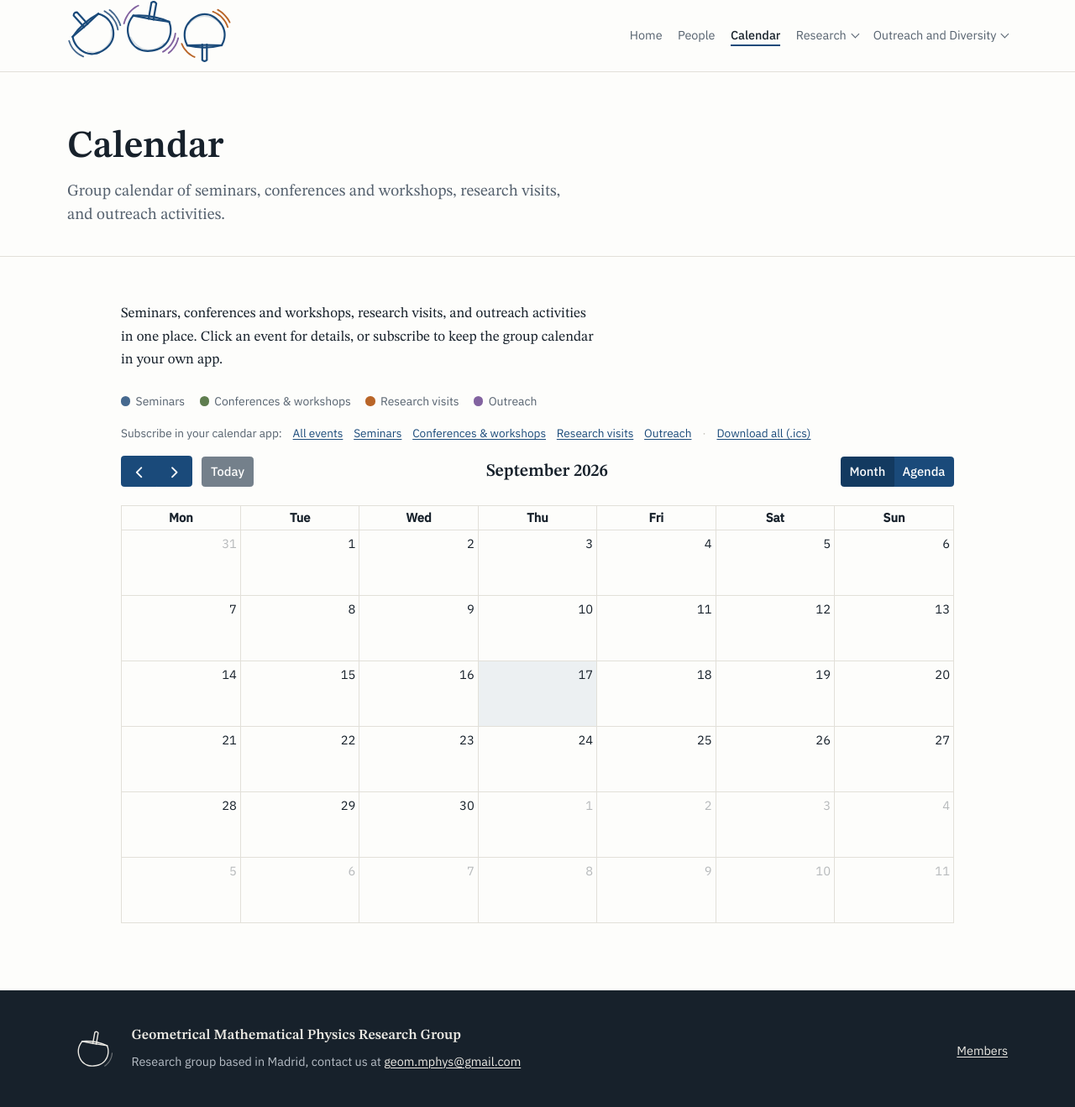
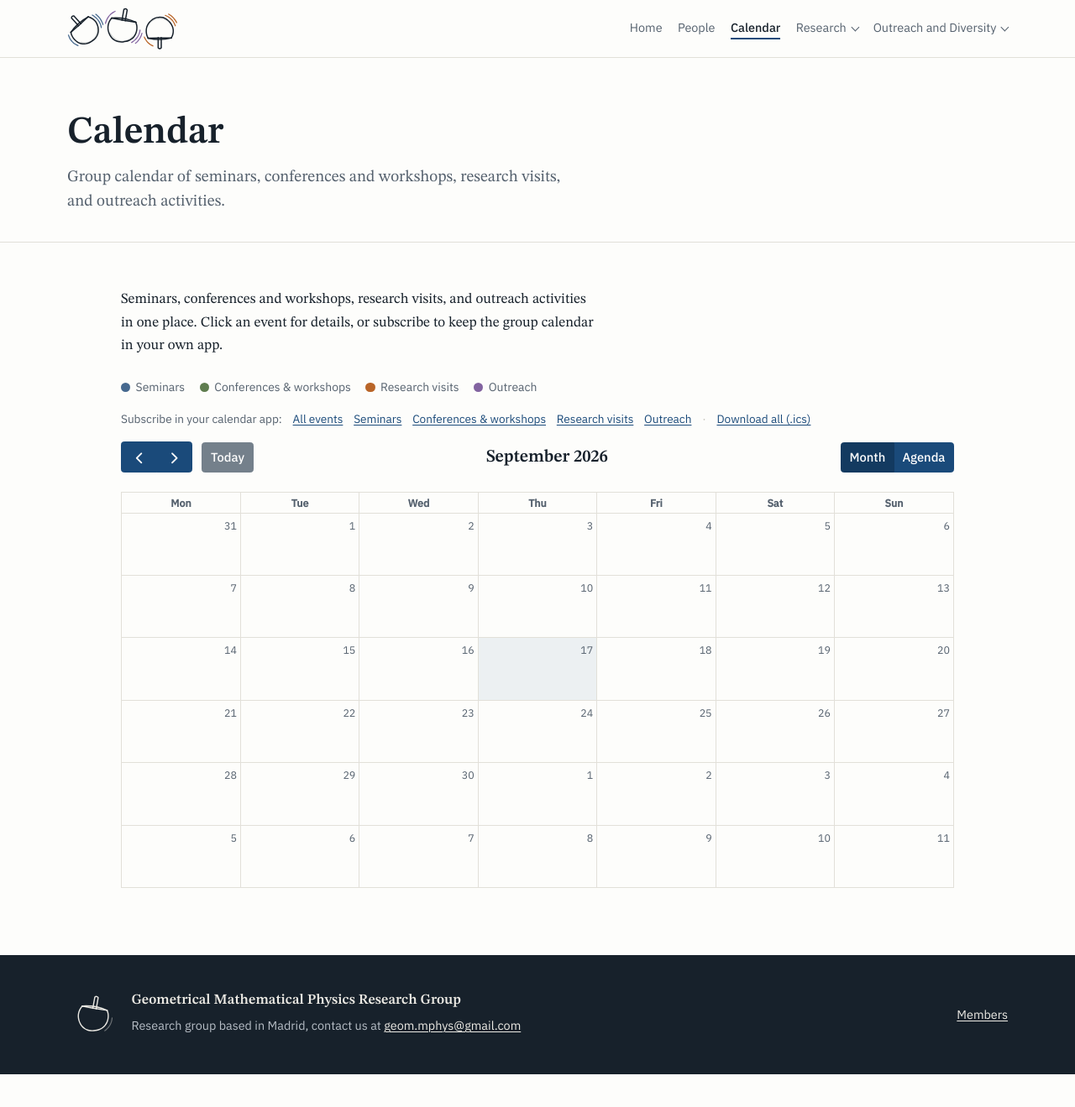
Before and after one commit to GeomMPhys/geommphys.github.io, a Jekyll site: the page built from calendar.md, in a window 1280 px wide and 1322 px high. Shown: the top 1319 px of the window at 84% size. Built offline with Jekyll 4.4.1, drawn with Linux system fonts in a browser that asks for light colours.

Commit message:
Fix two contrast failures the design review found
Both were real and both are measured.

The calendar drew events as solid colour fields with white labels. White at
13px on the research-visit orange #b96528 measures 4.24:1, under this project's
4.5:1 floor, and the other three categories passed only narrowly. Bands are now
paper ground, hairline border, the category colour as a 3px left edge, and the
label in ink — 16:1 on the label, with the colour demoted to non-text where the
3:1 floor applies. It also removes the only solid colour fields from a page
that otherwise has none.

To do that, the four category colours moved out of the include's JavaScript and
into CSS classes on each event. They are tokens now, which is also what will let
one dark-mode rule lift them later.

FullCalendar's own stylesheet dims the days either side of the month with
opacity .3, which drops those numerals to roughly 1.5:1. They are text — a
reader scans them to find a date — so the dimming is overridden. Being outside
the month's block of cells is distinction enough.

Separately, --ink-faint (#8b939c, 3.05:1) was colouring the external-link
arrow. That glyph carries meaning, so it takes a text colour. --ink-faint now
has no text consumers at all; it survives only on the list marker and as the
fill of two masked marks, where the 3:1 non-text floor applies.

Empty states now lead with the toppled top at 120px and half opacity, centred
above each page's own wording — the mark was drawn for exactly this and had
never been used. The 404 figure grows to its specified 320px.

Co-Authored-By: Claude Opus 5 (1M context) <noreply@anthropic.com>

```diff
--- a/_includes/calendar.html
+++ b/_includes/calendar.html
@@ -12,10 +12,10 @@
 
 <div class="cal-toolbar">
   <ul class="cal-legend" aria-label="Event categories">
-    <li><span class="cal-dot" style="background:#46698f"></span>Seminars</li>
-    <li><span class="cal-dot" style="background:#5f7d4f"></span>Conferences &amp; workshops</li>
-    <li><span class="cal-dot" style="background:#b96528"></span>Research visits</li>
-    <li><span class="cal-dot" style="background:#8263a0"></span>Outreach</li>
+    <li><span class="cal-dot cal-dot--seminar"></span>Seminars</li>
+    <li><span class="cal-dot cal-dot--workshop"></span>Conferences &amp; workshops</li>
+    <li><span class="cal-dot cal-dot--visit"></span>Research visits</li>
+    <li><span class="cal-dot cal-dot--outreach"></span>Outreach</li>
   </ul>
   <div class="cal-subscribe">
     <span class="cal-subscribe__label">Subscribe in your calendar app:</span>
@@ -35,20 +35,20 @@
 <script>
   window.GEOMM_EVENTS = [
   {%- for s in site.data.seminars.upcoming -%}{%- unless s.date == nil -%}
-    { "title": {{ s.title | jsonify }}, "start": "{{ s.date | date: '%Y-%m-%d' }}{% if s.time %}T{{ s.time }}:00{% endif %}", "color": "#46698f", "extendedProps": { "category": "Seminar", "speaker": {{ s.speaker | default: '' | jsonify }}, "affiliation": {{ s.affiliation | default: '' | jsonify }}, "location": {{ s.location | default: '' | jsonify }}, "description": {{ s.abstract | default: '' | jsonify }} } },
+    { "title": {{ s.title | jsonify }}, "start": "{{ s.date | date: '%Y-%m-%d' }}{% if s.time %}T{{ s.time }}:00{% endif %}", "classNames": ["cal-ev", "cal-ev--seminar"], "extendedProps": { "category": "Seminar", "speaker": {{ s.speaker | default: '' | jsonify }}, "affiliation": {{ s.affiliation | default: '' | jsonify }}, "location": {{ s.location | default: '' | jsonify }}, "description": {{ s.abstract | default: '' | jsonify }} } },
   {%- endunless -%}{%- endfor -%}
   {%- for s in site.data.seminars.past -%}{%- unless s.date == nil -%}
-    { "title": {{ s.title | jsonify }}, "start": "{{ s.date | date: '%Y-%m-%d' }}{% if s.time %}T{{ s.time }}:00{% endif %}", "color": "#46698f", "extendedProps": { "category": "Seminar", "speaker": {{ s.speaker | default: '' | jsonify }}, "affiliation": {{ s.affiliation | default: '' | jsonify }}, "location": {{ s.location | default: '' | jsonify }}, "description": {{ s.abstract | default: '' | jsonify }} } },
+    { "title": {{ s.title | jsonify }}, "start": "{{ s.date | date: '%Y-%m-%d' }}{% if s.time %}T{{ s.time }}:00{% endif %}", "classNames": ["cal-ev", "cal-ev--seminar"], "extendedProps": { "category": "Seminar", "speaker": {{ s.speaker | default: '' | jsonify }}, "affiliation": {{ s.affiliation | default: '' | jsonify }}, "location": {{ s.location | default: '' | jsonify }}, "description": {{ s.abstract | default: '' | jsonify }} } },
   {%- endunless -%}{%- endfor -%}
   {%- for e in site.data.workshops.events -%}
-    { "title": {{ e.title | jsonify }}, "start": "{{ e.start | date: '%Y-%m-%d' }}", "end": "{{ e.end | date: '%s' | plus: 86400 | date: '%Y-%m-%d' }}", "color": "#5f7d4f", "url": {{ e.url | default: '' | jsonify }}, "extendedProps": { "category": {{ e.type | capitalize | jsonify }}, "location": {{ e.location | default: '' | jsonify }}, "description": {{ e.description | default: '' | jsonify }} } },
+    { "title": {{ e.title | jsonify }}, "start": "{{ e.start | date: '%Y-%m-%d' }}", "end": "{{ e.end | date: '%s' | plus: 86400 | date: '%Y-%m-%d' }}", "classNames": ["cal-ev", "cal-ev--workshop"], "url": {{ e.url | default: '' | jsonify }}, "extendedProps": { "category": {{ e.type | capitalize | jsonify }}, "location": {{ e.location | default: '' | jsonify }}, "description": {{ e.description | default: '' | jsonify }} } },
   {%- endfor -%}
   {%- for v in site.data.research_visits.visits -%}
     {%- assign vp = all_people | where: 'id', v.person | first -%}
-    { "title": {{ vp.name | default: v.person | prepend: 'Visit: ' | jsonify }}, "start": "{{ v.arrival | date: '%Y-%m-%d' }}", "end": "{{ v.departure | date: '%s' | plus: 86400 | date: '%Y-%m-%d' }}", "color": "#b96528", "extendedProps": { "category": "Research visit", "affiliation": {{ v.affiliation | default: '' | jsonify }}, "support": {{ v.support | default: '' | jsonify }} } },
+    { "title": {{ vp.name | default: v.person | prepend: 'Visit: ' | jsonify }}, "start": "{{ v.arrival | date: '%Y-%m-%d' }}", "end": "{{ v.departure | date: '%s' | plus: 86400 | date: '%Y-%m-%d' }}", "classNames": ["cal-ev", "cal-ev--visit"], "extendedProps": { "category": "Research visit", "affiliation": {{ v.affiliation | default: '' | jsonify }}, "support": {{ v.support | default: '' | jsonify }} } },
   {%- endfor -%}
   {%- for o in site.data.outreach.activities -%}{%- assign ods = o.date | append: '' -%}{%- if ods.size == 10 -%}
-    { "title": {{ o.title | jsonify }}, "start": "{{ o.date | date: '%Y-%m-%d' }}", "color": "#8263a0", "extendedProps": { "category": "Outreach", "work_title": {{ o.work_title | default: '' | jsonify }}, "venue": {{ o.venue | default: '' | jsonify }} } },
+    { "title": {{ o.title | jsonify }}, "start": "{{ o.date | date: '%Y-%m-%d' }}", "classNames": ["cal-ev", "cal-ev--outreach"], "extendedProps": { "category": "Outreach", "work_title": {{ o.work_title | default: '' | jsonify }}, "venue": {{ o.venue | default: '' | jsonify }} } },
   {%- endif -%}{%- endfor -%}
   ];
 </script>
--- a/assets/css/main.scss
+++ b/assets/css/main.scss
@@ -94,10 +94,16 @@
   --accent-deep: #133a60;
   --accent-wash: rgba(26, 74, 122, 0.07);
 
-  /* The event-category colours (the motion arcs of the three spinning tops)
-     are literals in _includes/calendar.html and _includes/network-map.html —
-     FullCalendar needs them inside its JS, so they cannot be tokens here.
-     Change them in those two files, not in this one. */
+  /* Event-category colours — the same four hexes as the marks' motion arcs.
+     They used to be literals inside the calendar include's JavaScript; the
+     events now carry a class instead, so the colours live here and one
+     dark-mode rule can lift them. The collaborator map still holds its own
+     literals in _includes/network-map.html. */
+  --cat-seminar: #46698f;
+  --cat-workshop: #5f7d4f;
+  --cat-visit: #b96528;
+  --cat-outreach: #8263a0;
+
 
   --max-width: 1120px;
   --measure: 68ch;
@@ -269,13 +275,22 @@ address {
 .brand {
   display: block;
   flex: 0 0 auto;
-  width: 196px;
+  width: 132px;
+  /* The header row sets --ink-soft for the navigation, and an inlined SVG
+     inherits colour from wherever it sits — so the mark must state its own ink
+     or it comes out nav-grey. */
+  color: var(--ink);
   text-decoration: none;
 }
 
+.brand__mark {
+  display: block;
+}
+
+.brand__mark svg,
 .brand__logo {
   display: block;
-  width: 196px;
+  width: 100%;
   height: auto;
 }
 
@@ -360,7 +375,9 @@ address {
 /* Members-area nav (private pages): mark external (vault) links with ↗ */
 .site-nav a[target="_blank"]::after {
   margin-left: 0.15em;
-  color: var(--ink-faint);
+  /* A text character carrying meaning ("opens externally"), so it takes a text
+     colour: --ink-faint measures 3.05:1 and fails the 4.5:1 floor. */
+  color: var(--ink-soft);
   content: "\2197";
   font-size: 0.78em;
   vertical-align: baseline;
@@ -705,10 +722,10 @@ address {
   /* plain properties rather than min(): Sass treats min()/max() as its own
      functions and rejects mixed units, unlike clamp() which it passes through */
   width: 80%;
-  max-width: 300px;
-  height: 225px;
+  max-width: 320px;
+  height: 240px;
   margin: 0 0 1.75rem;
-  color: var(--ink-faint);
+  color: var(--ink-soft);
   mask-image: url("../images/marks/mark-404.svg");
   -webkit-mask-image: url("../images/marks/mark-404.svg");
 }
@@ -723,13 +740,21 @@ address {
   font-style: italic;
 }
 
+.empty {
+  text-align: center;
+}
+
+/* The toppled top, drawn for exactly this. Half opacity because a page with
+   nothing on it should not shout. Painted through a mask so the ink follows the
+   theme without a second copy of the file. */
 .empty::before {
   display: block;
-  width: 88px;
-  height: 88px;
-  margin-bottom: 0.7rem;
-  background-color: var(--ink-faint);
+  width: 120px;
+  height: 120px;
+  margin: 0 auto 0.9rem;
+  background-color: var(--ink-soft);
   content: "";
+  opacity: 0.5;
   mask: url("../images/marks/mark-empty.svg") no-repeat center / contain;
   -webkit-mask: url("../images/marks/mark-empty.svg") no-repeat center / contain;
 }
@@ -1301,6 +1326,11 @@ math {
   border-radius: 50%;
 }
 
+.cal-dot--seminar  { background: var(--cat-seminar); }
+.cal-dot--workshop { background: var(--cat-workshop); }
+.cal-dot--visit    { background: var(--cat-visit); }
+.cal-dot--outreach { background: var(--cat-outreach); }
+
 .cal-subscribe {
   display: flex;
   flex-wrap: wrap;
@@ -1347,6 +1377,50 @@ math {
 .fc a {
   color: inherit;
 }
+
+/* Day numbers are text — a reader scans them to find a date — so they take a
+   text colour on both the plain and the sunk weekend ground. */
+.fc .fc-daygrid-day-number,
+.fc .fc-col-header-cell-cushion {
+  color: var(--ink-soft);
+  font-size: 0.78rem;
+}
+
+/* FullCalendar dims the days either side of the month with opacity, which drops
+   those numerals to roughly 1.5:1. They are text — a reader scans them to find
+   a date — so the dimming is removed and they keep a legible tone. Being
+   outside the month's block of cells is distinction enough. */
+.fc .fc-day-other .fc-daygrid-day-top {
+  opacity: 1;
+}
+
+/* An event band is not a solid colour field. White label text on the research
+   visit orange measures 4.24:1 at 13px, under this project's 4.5:1 floor, and
+   the other three categories pass only narrowly. So: paper ground, hairline
+   border, the category colour as a 3px left edge, label in ink. That puts the
+   label near 15:1 and keeps the category colour as non-text, where the 3:1
+   floor applies — and it removes the only solid colour fields from a page that
+   otherwise has none. The four hexes live here rather than in the include's
+   JavaScript so one dark-mode rule can lift them. */
+.fc .cal-ev {
+  border: 1px solid var(--rule);
+  border-left-width: 3px;
+  background: var(--paper);
+  color: var(--ink);
+}
+
+.fc .cal-ev .fc-event-title,
+.fc .cal-ev .fc-event-time {
+  color: var(--ink);
+  font-weight: 400;
+}
+
+.fc .cal-ev--seminar  { border-left-color: var(--cat-seminar); }
+.fc .cal-ev--workshop { border-left-color: var(--cat-workshop); }
+.fc .cal-ev--visit    { border-left-color: var(--cat-visit); }
+.fc .cal-ev--outreach { border-left-color: var(--cat-outreach); }
+
+.fc .fc-daygrid-event-dot { border-color: var(--ink-soft); }
 
 .fc h2,
 .fc .fc-toolbar-title {
@@ -1487,9 +1561,8 @@ math {
     width: calc(100% - 2rem);
   }
 
-  .brand,
-  .brand__logo {
-    width: 168px;
+  .brand {
+    width: 112px;
   }
 
   .site-nav {
```
